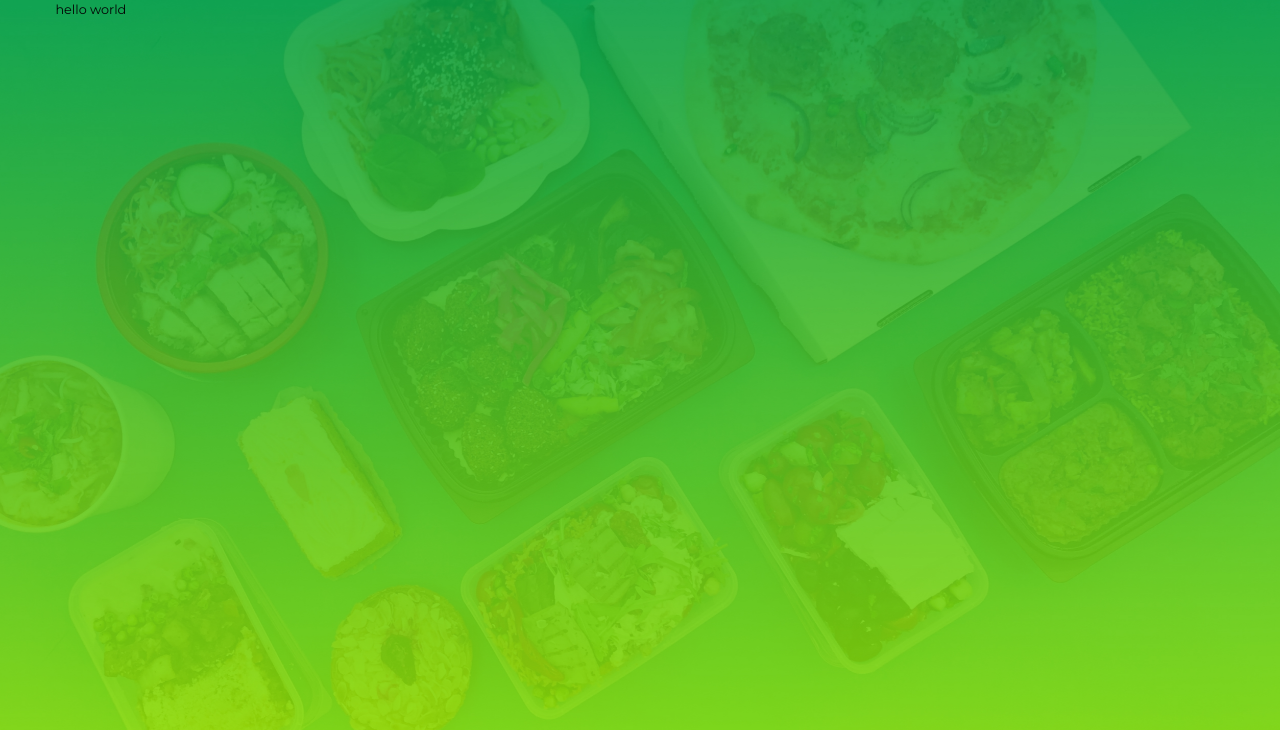
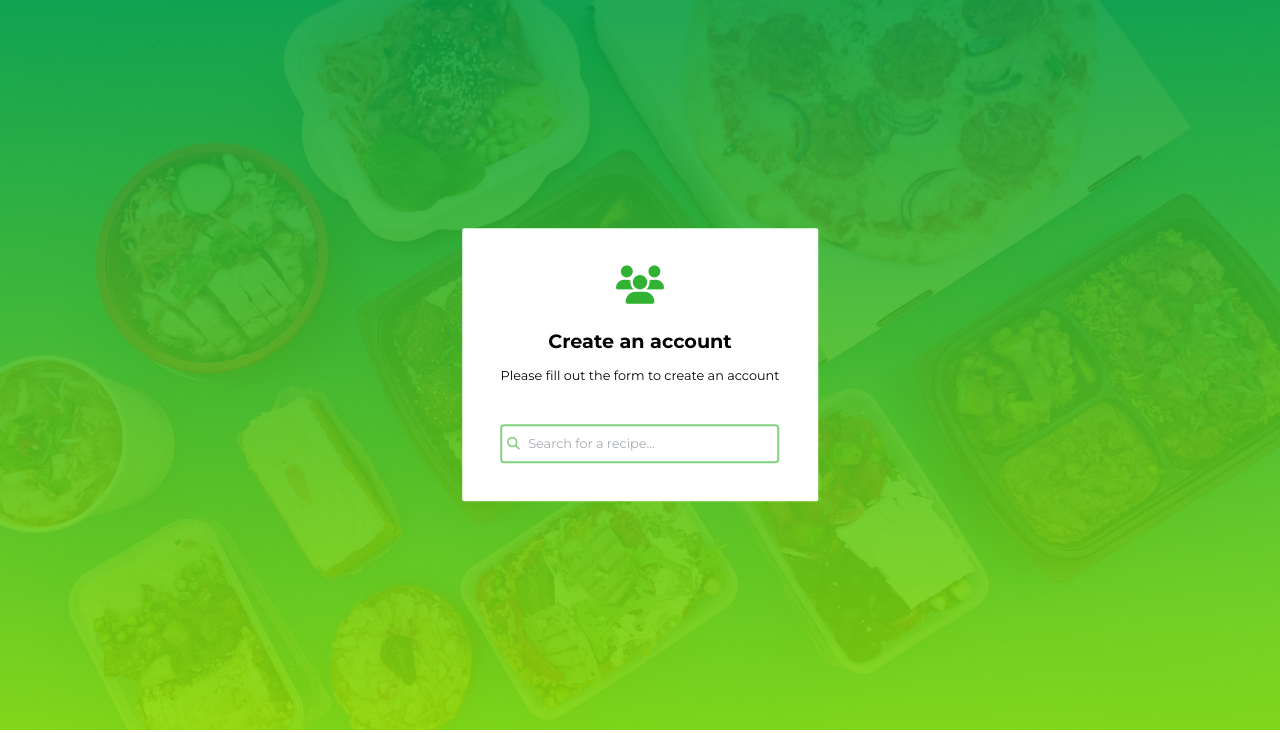
Before and after one commit to lawrencedovin/capstone-1-wonder-recipe, a Flask app: page /register in a window 1280 px wide. Shown: the part 67-800 px from the top of the page. Run offline with Flask 2, Linux system fonts and the light colour scheme; some libraries are stand-ins or nearby versions.

Commit message:
Updated form input when focused

```diff
--- a/wonder-recipe/static/css/styles.css
+++ b/wonder-recipe/static/css/styles.css
@@ -101,7 +101,6 @@ a:hover {
 .searchbar {
   position: relative; }
   .searchbar__input {
-    color: #31B233;
     font-size: 1.6rem;
     height: auto;
     padding: 1rem .8rem;
@@ -289,4 +288,42 @@ a:hover {
 .forms {
   background: url("../images/form-background.jpg") no-repeat center center fixed;
   background-size: cover;
-  height: calc(100vh - 8.8rem); }
+  height: calc(100vh - 8.8rem);
+  position: relative; }
+  .forms__register {
+    background: #fff;
+    border-radius: 2px;
+    padding: 4.8rem;
+    position: absolute;
+    top: 50%;
+    left: 50%;
+    transform: translate(-50%, -50%); }
+  .forms__icon {
+    font-size: 4.8rem;
+    color: #31B233;
+    margin-bottom: 3.2rem; }
+  .forms__title {
+    font-weight: 700;
+    font-size: 2.4rem;
+    margin-bottom: 1.6rem; }
+  .forms__description {
+    margin-bottom: 4.8rem; }
+  .forms__input {
+    color: #31B233;
+    font-size: 1.6rem;
+    height: auto;
+    padding: 1rem 3.2rem;
+    border: 2px solid #31B233;
+    opacity: .6; }
+    .forms__input-container {
+      position: relative; }
+    .forms__input-icon {
+      color: #31B233;
+      opacity: .6;
+      position: absolute;
+      left: .8rem;
+      z-index: 4; }
+    .forms__input:hover {
+      opacity: .8; }
+    .forms__input:focus + .forms__input-icon {
+      opacity: 1; }
--- a/wonder-recipe/static/sass/_wonder-recipe.scss
+++ b/wonder-recipe/static/sass/_wonder-recipe.scss
@@ -83,7 +83,6 @@
     position: relative;
 
     &__input {
-        color: $color-green;
         font-size: $font-size-small;
         height: auto;
         padding: 1rem .8rem;
@@ -394,6 +393,61 @@
     background: url("../images/form-background.jpg") no-repeat center center fixed;
     background-size: cover;
     height: calc(100vh - 8.8rem);
+    position: relative;
+
+    &__register {
+        background: $color-white;
+        border-radius: 2px;
+        padding: 4.8rem;
+        position: absolute;
+        top: 50%;
+        left: 50%;
+        transform: translate(-50%, -50%);
+    }
+
+    &__icon {
+        font-size: $font-size-large;
+        color: $color-green;
+        margin-bottom: 3.2rem;
+    }
+
+    &__title {
+        font-weight: 700;
+        font-size: $font-size-medium;
+        margin-bottom: 1.6rem;
+    }
+
+    &__description {
+        margin-bottom: 4.8rem;
+    }
+
+    &__input {
+        color: #31B233;
+        font-size: 1.6rem;
+        height: auto;
+        padding: 1rem 3.2rem;
+        border: 2px solid #31B233;
+        opacity: .6;
+
+        &-container {
+            position: relative;
+        }
+
+        &-icon {
+            color: $color-green;
+            opacity: .6;
+            position: absolute;
+            left: .8rem;
+            z-index: 4;
+        }
+
+        &:hover {
+            opacity: .8;
+        }
+
+        &:focus + &-icon {
+            opacity: 1;
+        }
+
+    }
 }
-
-//
--- a/wonder-recipe/templates/components/filters/searchbar.html
+++ b/wonder-recipe/templates/components/filters/searchbar.html
@@ -10,6 +10,6 @@
             <i class="fas fa-times"></i>
         </button>
         </span>
-      </div>
+    </div>
   </div>
 </div>
--- a/wonder-recipe/templates/components/forms/form-register.html
+++ b/wonder-recipe/templates/components/forms/form-register.html
@@ -1,4 +1,23 @@
 {% extends '/components/forms/form-template.html'%}
 {% block form %}
-hello world
+<form action="/action.php" class="forms__register">
+    <div class="forms__icon-container text-center">
+        <i class="fas fa-users forms__icon"></i>
+    </div>
+    <h1 class="forms__title text-center">Create an account</h1>
+    <p class="forms__description text-center">
+        Please fill out the form to create an account
+    </p>
+    <div class="input-group forms__input-container align-items-center">
+        <input type="text" class="form-control forms__input" placeholder="Search for a recipe...">
+        <span class="input-group-btn forms__input-icon align-middle">
+            <i class="fa fa-search"></i>
+        </span>
+    </div>
+    <!-- <label for="fname">First name:</label><br>
+    <input type="text" id="fname" value="Mike"><br><br>
+    <label for="lname">Last name:</label><br>
+    <input type="text" id="lname" value="Walker"><br><br>
+    <input type="submit" value="Submit"> -->
+</form>
 {% endblock %}
--- a/wonder-recipe/templates/components/forms/form-template.html
+++ b/wonder-recipe/templates/components/forms/form-template.html
@@ -1,8 +1,4 @@
 <div class="forms">
-    <div class="row">
-      <div class="col-md-12">
-        {% block form %}
-        {% endblock %}
-      </div>
-    </div>
-  </div>
+  {% block form %}
+  {% endblock %}
+</div>
```
